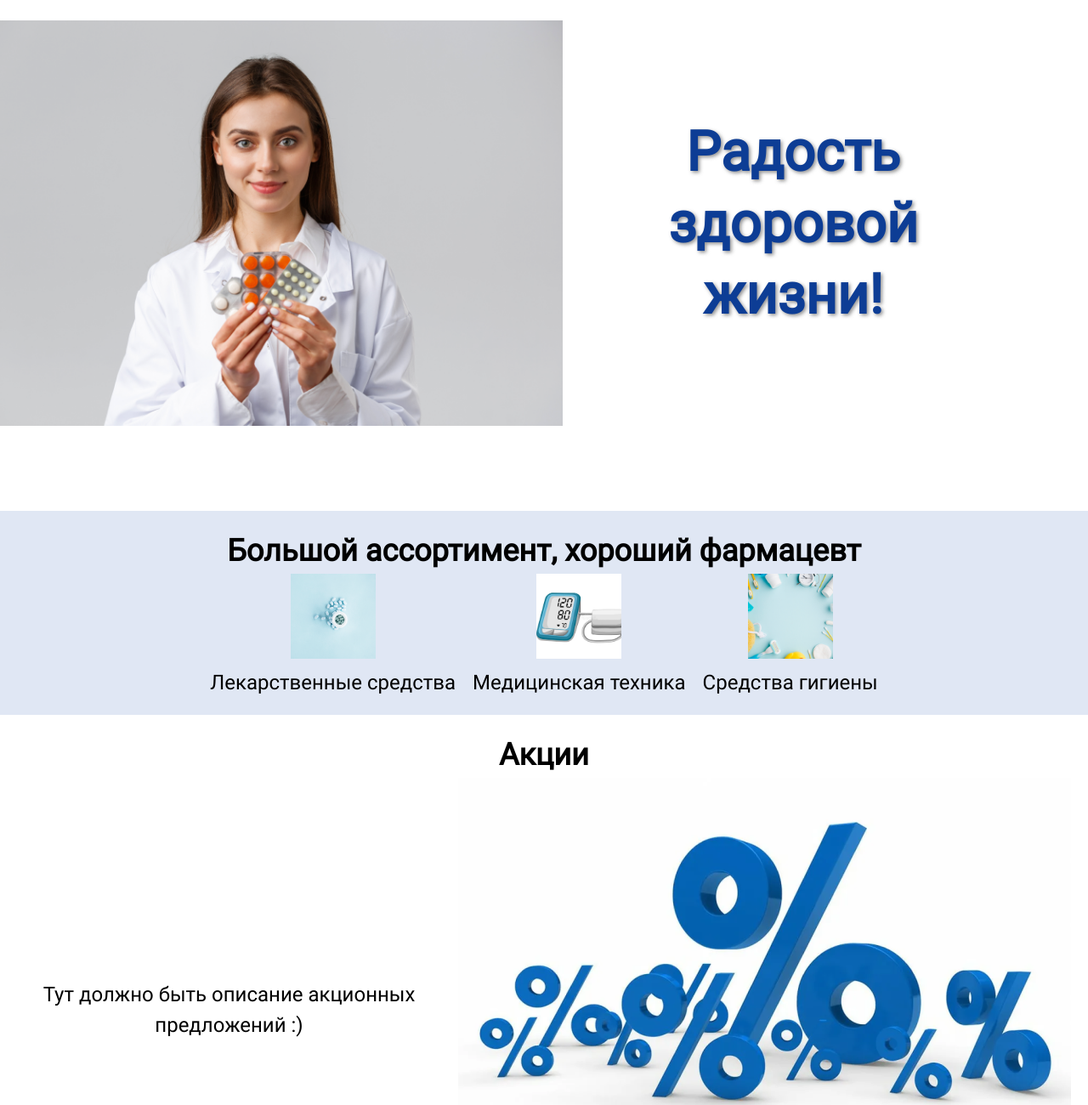
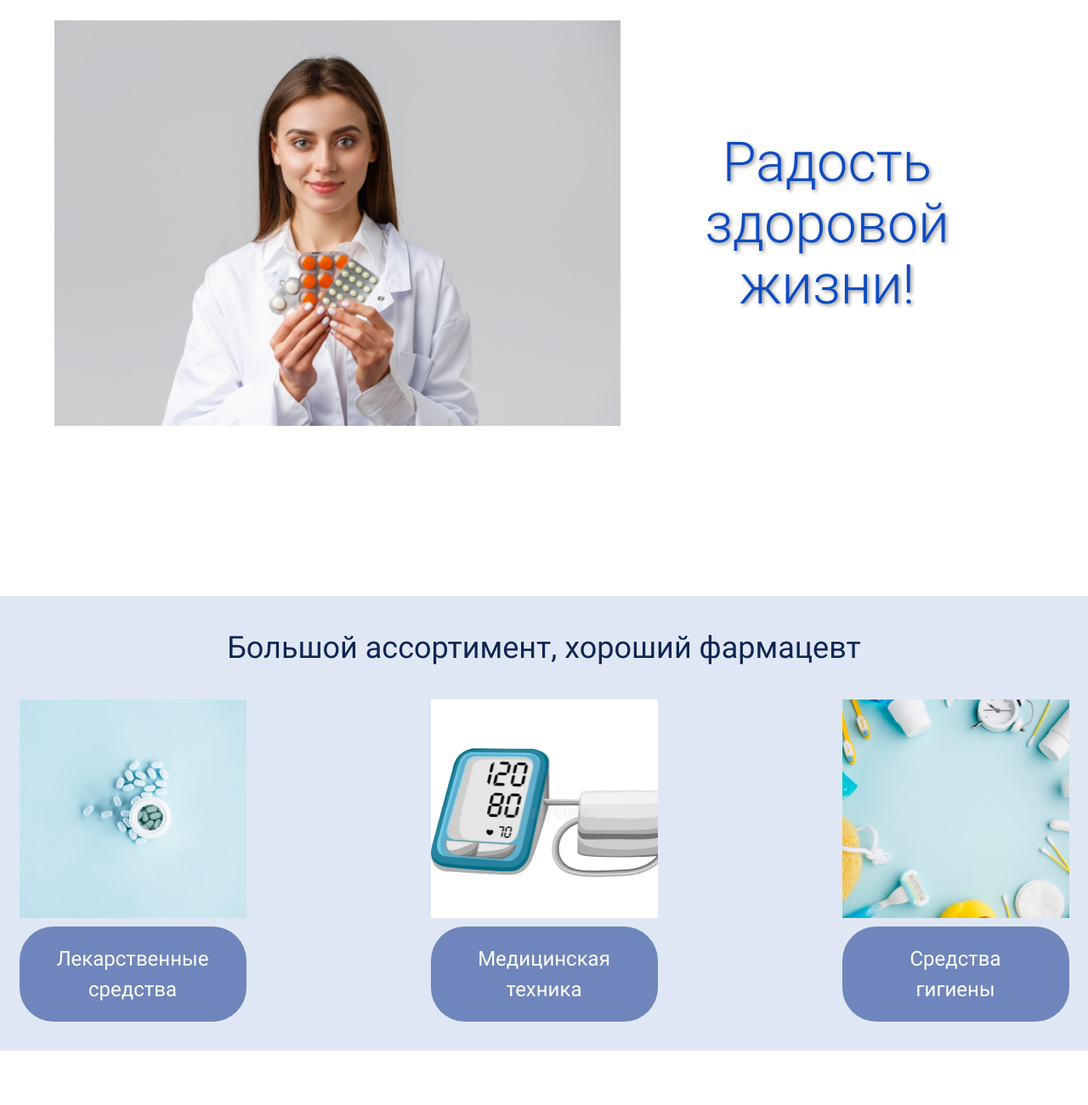
Before and after one commit to annisssimo/apteka-by, a plain HTML site: page index.html in a window 1280 px wide. Shown: the part 440-1740 px from the top of the page at 85% size. Drawn offline with Linux system fonts and the light colour scheme; a web font is replaced by a local one.

Commit message:
feat: categories & sales layout

```diff
--- a/index.html
+++ b/index.html
@@ -50,6 +50,7 @@
 
     <!-- Поисковая строка -->
     <section class="search-bar">
+        <div class="container">
           <div class="catalog">
             <img src="./images/shopping-catalog-icon.svg" alt="Иконка корзины" />
             <a href="#">Каталог</a>
@@ -71,6 +72,7 @@
             </div>
           </div>
         </div>
+        </div>
     </section>
 
     <!-- Основной блок с изображением -->
@@ -84,6 +86,7 @@
 
     <!-- Категории товаров -->
     <section class="categories">
+      <div class="container">
         <h2>Большой ассортимент, хороший фармацевт</h2>
       <div class="category-list">
         <div class="category">
@@ -91,31 +94,34 @@
             src="./images/white-pills-with-open-plastic-bottle-blue-background 1.png"
             alt="Лекарственные средства"
           />
-          <p>Лекарственные средства</p>
+          <p class="image-caption">Лекарственные средства</p>
         </div>
         <div class="category">
           <img
             src="./images/man-checking-arterial-blood-pressure-digital-device-tonometer-medical-equipment-diagnose-hypertension-heart-measuring-monito-man-99202740 1.png"
             alt="Медицинская техника"
           />
-          <p>Медицинская техника</p>
+          <p class="image-caption">Медицинская техника</p>
         </div>
         <div class="category">
           <img
             src="./images/personal-hygiene-products-surrounding-copy-space 1.png"
             alt="Средства гигиены"
           />
-          <p>Средства гигиены</p>
+          <p class="image-caption">Средства <br>гигиены</p>
+        </div>
       </div>
       </div>
     </section>
 
     <!-- Акции -->
     <section class="sales">
+      <div class="container">
         <h2>Акции</h2>
       <div class="sales-container">
         <p>Тут должно быть описание акционных предложений :)</p>
         <img src="./images/percent.png" alt="Акции" />
+      </div>
       </div>
     </section>
 
--- a/style.css
+++ b/style.css
@@ -41,7 +41,7 @@ body {
 }
 
 .container {
-  width: 94.4%;
+  width: 90%;
   max-width: 1344px;
   margin: 0 auto;
 }
@@ -59,7 +59,7 @@ header {
 header .container {
   display: flex;
   justify-content: space-between;
-  padding: 0px 0px 6px 42px;
+  padding-bottom: 6px;
   position: relative;
 }
 
@@ -131,24 +131,23 @@ header .container {
 }
 
 /* Раздел поиска */
-.search-bar,
+.search-bar .container {
+  display: flex;
+  align-items: center;
+  justify-content: center;
+  gap: 20px;
+  margin: 36px auto;
+}
+
 .catalog {
   display: flex;
   align-items: center;
   justify-content: center;
-}
-
-.search-bar {
-  gap: 20px;
-  margin: 36px 0;
-}
-
-.catalog {
   gap: 10px;
 }
 
 .search input {
-  padding: 10px 45px 10px 20px; /* Увеличим правый отступ для иконки */
+  padding: 10px 45px 10px 20px;
   border: 1px solid #000;
   background-color: #e0e7f4;
   box-shadow: 0px 1px 3px 1px rgba(0, 0, 0, 0.15),
@@ -157,8 +156,8 @@ header .container {
   width: 720px;
   font-size: 1rem;
   background-image: url('./images/search-icon.svg');
-  background-position: right 20px center; /* Позиция иконки справа внутри поля */
-  background-repeat: no-repeat; /* Иконка не повторяется */
+  background-position: right 20px center;
+  background-repeat: no-repeat;
 }
 
 .user-actions {
@@ -179,9 +178,7 @@ header .container {
 .main-banner .container {
   display: flex;
   justify-content: space-between;
-  padding: 100px 0;
-  position: relative;
-  right: 40px;
+  padding: 100px 0 200px 0;
 }
 
 .main-banner img {
@@ -192,43 +189,74 @@ header .container {
   display: flex;
   align-items: center;
   justify-content: center;
-  font-size: 1.8rem;
+}
+
+.banner-text h1 {
+  font-size: 2.7rem;
   font-weight: 200;
-  line-height: 84px;
+  line-height: 3rem;
   text-align: center;
-  color: #0d3d95;
+  color: #0d4bc1;
   text-shadow: 2px 2px 4px rgba(101, 101, 101, 0.715);
+  margin: 0 auto;
 }
 
 /* Категории товаров */
 .categories {
   background-color: #e0e7f4;
   text-align: center;
-  padding: 20px;
+  padding: 34px;
+}
+
+.categories h2 {
+  font-weight: 400;
+  margin-bottom: 34px;
+  color: #0f2652;
 }
 
 .category-list {
   display: flex;
   justify-content: center;
-  gap: 20px;
+  gap: 217px;
 }
 
 .category img {
-  width: 100px;
-  height: 100px;
+  width: 267px;
+  height: 257px;
+}
+
+.image-caption {
+  padding: 20px 30px;
+  background: #6e86bb;
+  border-radius: 40px;
+  color: #fff;
 }
 
 /* Акции */
 .sales {
   text-align: center;
-  padding: 20px;
+  padding: 160px 0 40px 0;
+}
+
+.sales h2 {
+  font-size: 48px;
+  line-height: 63px;
+  text-align: center;
+  color: #143471;
 }
 
 .sales-container {
   display: flex;
   justify-content: center;
   align-items: center;
-  gap: 20px;
+  gap: 90px;
+}
+
+.sales-container p {
+  font-size: 40px;
+  line-height: 53px;
+  color: #bec3cd;
+  text-align: left;
 }
 
 /* Контакты */
```
Lines whose indentation alone changed are shown as unchanged.
